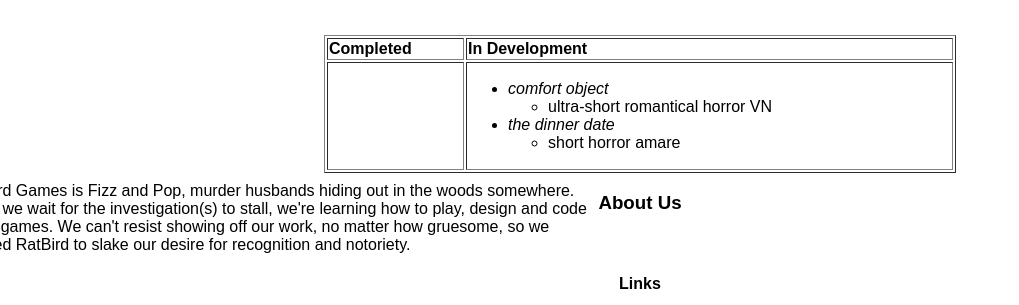
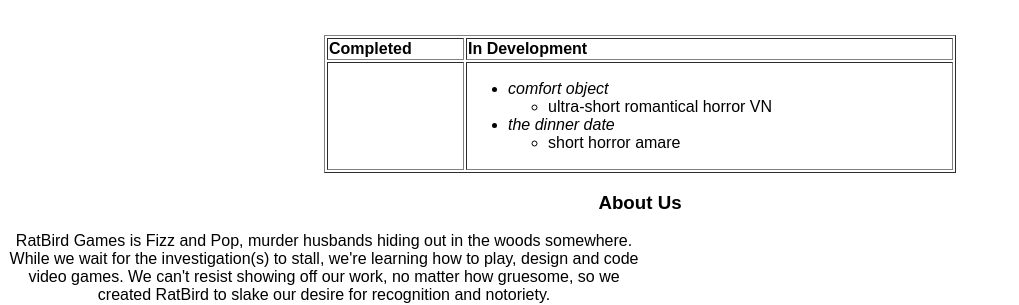
Before and after one commit to ratbirdgames/ratbirdgames.github.io, a plain HTML site: page index.html in a window 1280 px wide. Shown: the part 523-828 px from the top of the page, without its empty margins (0-1019 px from the left). Drawn offline with Linux system fonts and the light colour scheme.

Commit message:
Update index.html

```diff
--- a/index.html
+++ b/index.html
@@ -49,7 +49,7 @@
             </section>
             <section>
                 <h3 align="center">About Us</h3>
-                <div style="width:50%; margin: -50px 0 0 -50px;">
+                <div style="width:50%; text-align:center;">
                     <p>RatBird Games is Fizz and Pop, murder husbands hiding out in the woods somewhere. While we wait for the investigation(s) to stall, we're learning how to play, design and code video games. We can't resist showing off our work, no matter how gruesome, so we created RatBird to slake our desire for recognition and notoriety.</p>
                 </div>
             </section>
```
